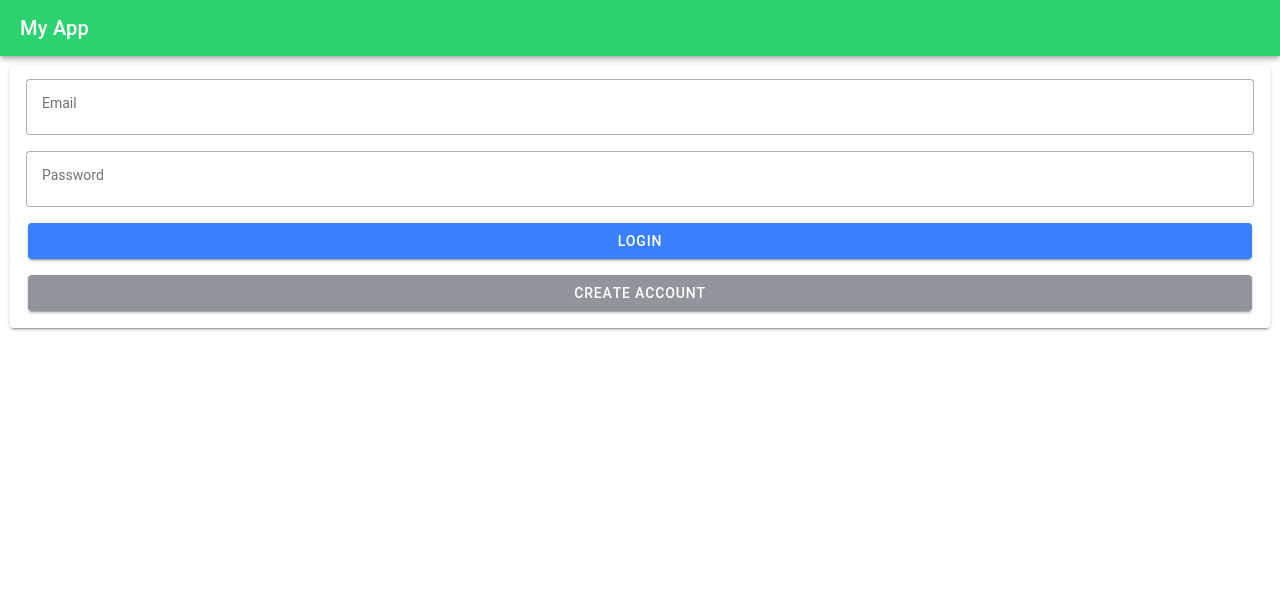
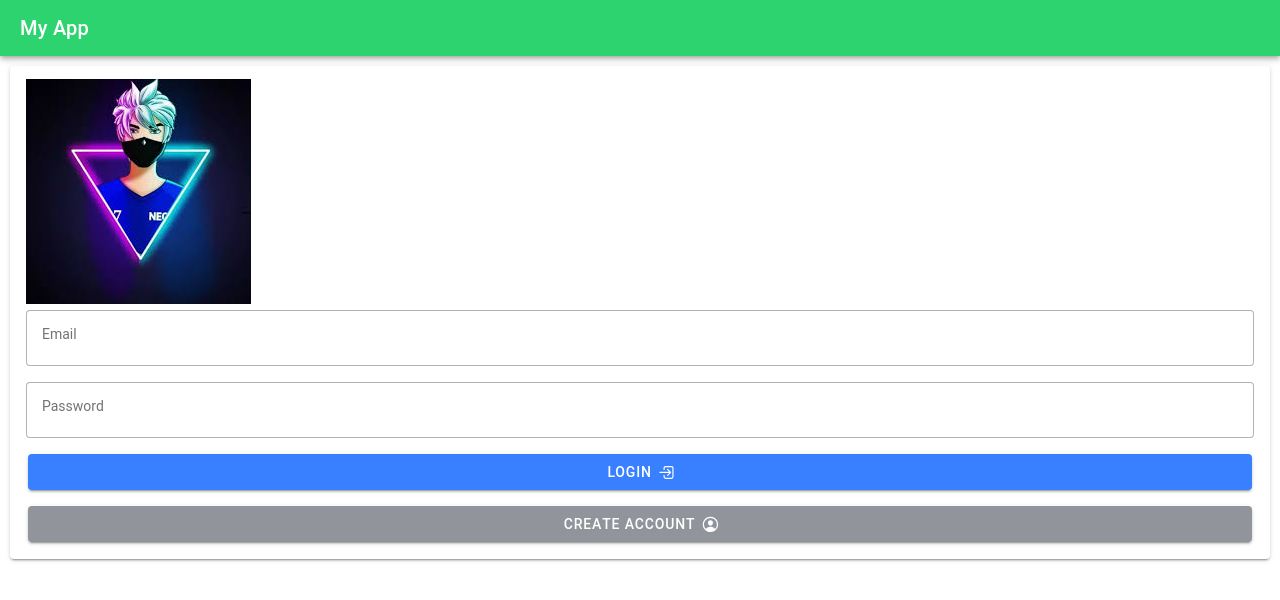
Before and after one commit to obuastella/Ionic, a React (Vite) app in the folder myApp/: page / in a window 1280 px wide. Shown: the top 600 px of the page. Built offline with nearby package versions, Linux system fonts and the light colour scheme.

Commit message:
Import image

```diff
--- a/myApp/src/pages/Login.tsx
+++ b/myApp/src/pages/Login.tsx
@@ -5,13 +5,15 @@ import {
   IonContent,
   IonFooter,
   IonHeader,
+  IonIcon,
   IonInput,
   IonPage,
   IonTitle,
   IonToolbar,
 } from "@ionic/react";
 import React from "react";
-
+import { logInOutline, personCircleOutline } from "ionicons/icons";
+import dummy from "../assets/dummy.png";
 const Login: React.FC = () => {
   function handleLogin(e: any) {
     e.preventDefault();
@@ -27,6 +29,7 @@ const Login: React.FC = () => {
       <IonContent>
         <IonCard>
           <IonCardContent>
+            <img src={dummy} alt="dummy-img" />
             <form onSubmit={handleLogin}>
               <IonInput
                 label="Email"
@@ -49,6 +52,7 @@ const Login: React.FC = () => {
                 expand="block"
               >
                 Login
+                <IonIcon icon={logInOutline} slot="end" />
               </IonButton>
               <IonButton
                 routerLink="/register"
@@ -58,6 +62,7 @@ const Login: React.FC = () => {
                 expand="block"
               >
                 Create Account
+                <IonIcon icon={personCircleOutline} slot="end" />
               </IonButton>
             </form>
           </IonCardContent>
```
Also changed, not shown: myApp/src/assets/dummy.png (added), 1 other file (tests, documents, lock files or other folders).
